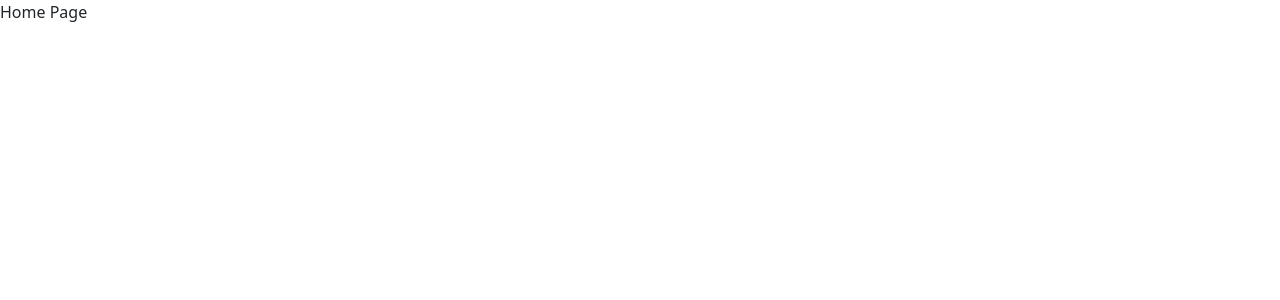
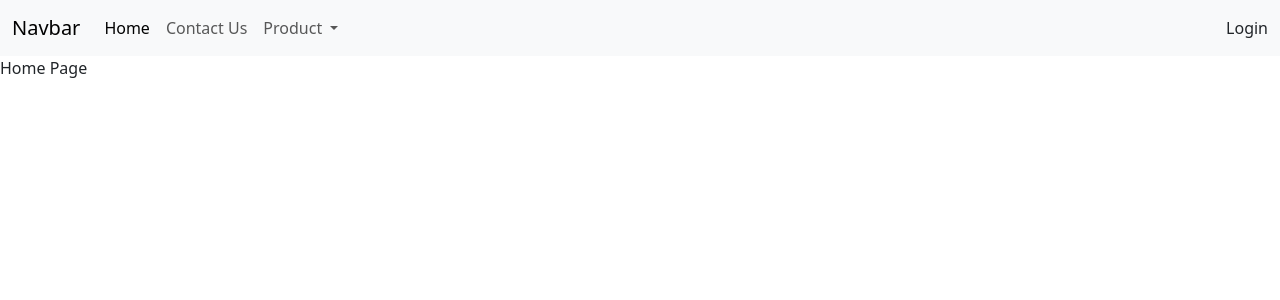
Before and after one commit to bhrugen/3-Vue-Router, a Vue app in the folder RouteOPedia/: page / in a window 1280 px wide. Shown: the top 300 px of the page. Built offline with nearby package versions, Linux system fonts and the light colour scheme.

Commit message:
Section 14 - Add header

```diff
--- a/RouteOPedia/index.html
+++ b/RouteOPedia/index.html
@@ -10,6 +10,11 @@
       integrity="sha384-QWTKZyjpPEjISv5WaRU9OFeRpok6YctnYmDr5pNlyT2bRjXh0JMhjY6hW+ALEwIH"
       crossorigin="anonymous"
     />
+    <script
+      src="https://cdn.jsdelivr.net/npm/bootstrap@5.3.3/dist/js/bootstrap.bundle.min.js"
+      integrity="sha384-YvpcrYf0tY3lHB60NNkmXc5s9fDVZLESaAA55NDzOxhy9GkcIdslK1eN7N6jIeHz"
+      crossorigin="anonymous"
+    ></script>
     <title>Vite App</title>
   </head>
   <body>
--- a/RouteOPedia/src/App.vue
+++ b/RouteOPedia/src/App.vue
@@ -1,3 +1,47 @@
 <template>
+  <nav class="navbar navbar-expand-lg bg-body-tertiary">
+    <div class="container-fluid">
+      <a class="navbar-brand" href="#">Navbar</a>
+      <button
+        class="navbar-toggler"
+        type="button"
+        data-bs-toggle="collapse"
+        data-bs-target="#navbarSupportedContent"
+        aria-controls="navbarSupportedContent"
+        aria-expanded="false"
+        aria-label="Toggle navigation"
+      >
+        <span class="navbar-toggler-icon"></span>
+      </button>
+      <div class="collapse navbar-collapse" id="navbarSupportedContent">
+        <ul class="navbar-nav me-auto mb-2 mb-lg-0">
+          <li class="nav-item">
+            <a class="nav-link active" aria-current="page" href="#">Home</a>
+          </li>
+          <li class="nav-item">
+            <a class="nav-link" href="#">Contact Us</a>
+          </li>
+          <li class="nav-item dropdown">
+            <a
+              class="nav-link dropdown-toggle"
+              href="#"
+              role="button"
+              data-bs-toggle="dropdown"
+              aria-expanded="false"
+            >
+              Product
+            </a>
+            <ul class="dropdown-menu">
+              <li><a class="dropdown-item" href="#">Product List</a></li>
+              <li><a class="dropdown-item" href="#">Product Detail</a></li>
+            </ul>
+          </li>
+        </ul>
+        <form class="d-flex" role="search">
+          <a class="nav-link" aria-disabled="true">Login</a>
+        </form>
+      </div>
+    </div>
+  </nav>
   <router-view></router-view>
 </template>
```
